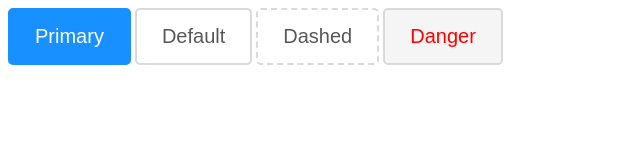
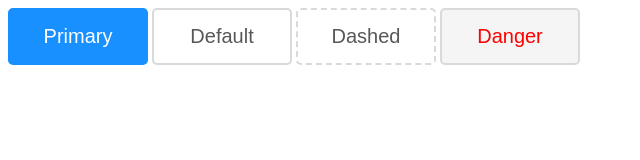
Before and after one commit to tamunaodisharia/html-and-css-practices, a plain HTML site: page 6.Inheritance/Homework/homework-1/homework-1.html in a window 1280 px wide. Shown: the whole page, without its empty margins (0-640 px from the left). Drawn offline with Linux system fonts and the light colour scheme.

Commit message:
feat(6.Inheritance): Fix homework

```diff
--- a/6.Inheritance/Homework/homework-1/homework-1.css
+++ b/6.Inheritance/Homework/homework-1/homework-1.css
@@ -1,4 +1,5 @@
 button{
+    width:140px;
     font-size: 20px;
     border: 2px solid #D9D9D9;
     border-radius: 5px;
@@ -6,15 +7,15 @@ button{
     background-color: white;
     padding: 15px 25px;
 }
-#button1{
+.button1{
     background-color:#1890FF;
     color:white;
     border: 2px solid #1890FF
 }
-#button3{
+.button3{
     border: 2px dashed #D9D9D9;
 }
-#button4{
+.button4{
     background-color: #F5F5F5;
     color:red;
 }
--- a/6.Inheritance/Homework/homework-1/homework-1.html
+++ b/6.Inheritance/Homework/homework-1/homework-1.html
@@ -8,10 +8,10 @@
 </head>
 <body>
     <div>
-        <button id="button1" type="button">Primary</button>
-        <button id="button2" type="button">Default</button>
-        <button id="button3" type="button">Dashed</button>
-        <button id="button4" type="button">Danger</button>
+        <button class="button1" type="button">Primary</button>
+        <button class="button2" type="button">Default</button>
+        <button class="button3" type="button">Dashed</button>
+        <button class="button4" type="button">Danger</button>
     </div>
 </body>
 </html>
```
